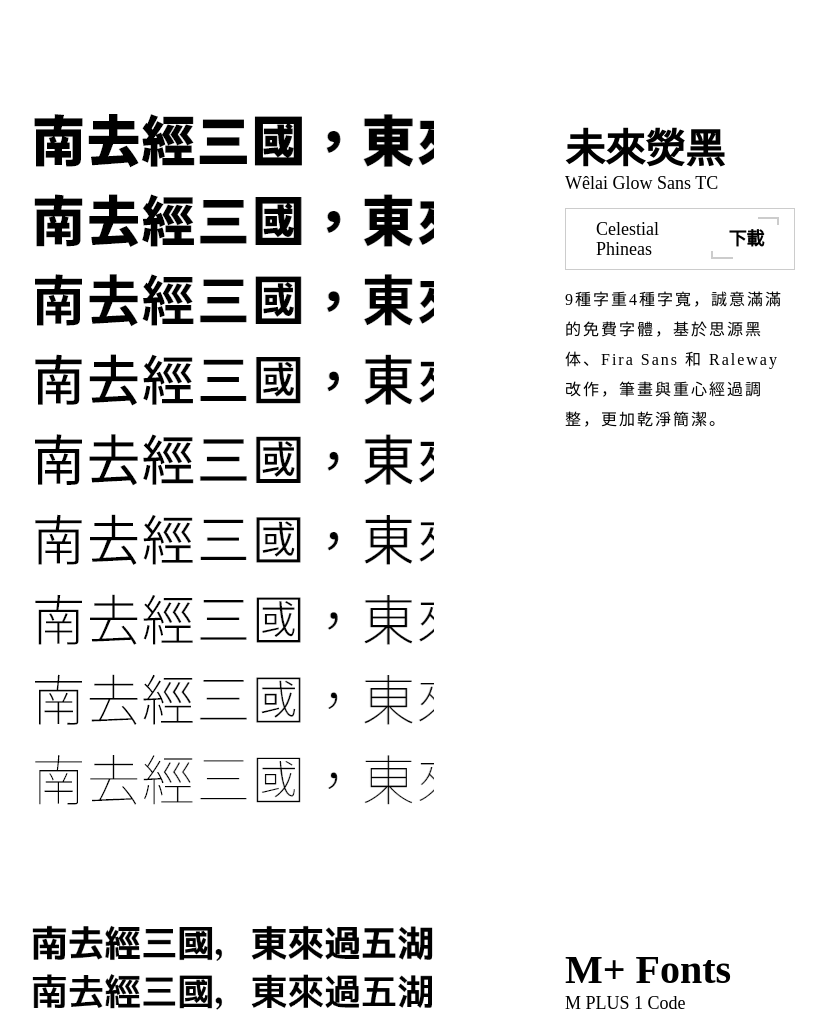
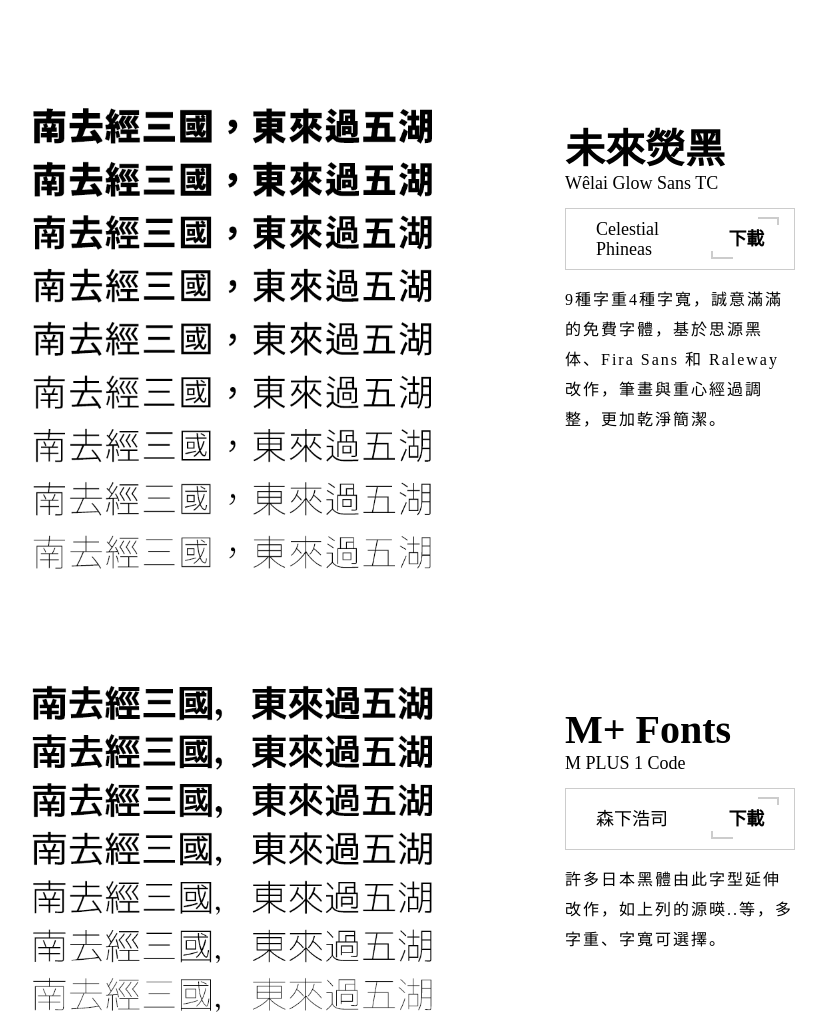
Before and after one commit to Huala17/fonts-sans, a plain HTML site: page index.html in a window 1280 px wide. Shown: the part 4434-5451 px from the top of the page, without its empty margins (227-1053 px from the left). Drawn offline with Linux system fonts and the light colour scheme.

Commit message:
Add files via upload

```diff
--- a/css/sans.css
+++ b/css/sans.css
@@ -219,7 +219,7 @@ nav{
 .img_shelf_7{
     background-image: url(../image/黑體/未來@3x.png);
     height: 37.5vw;
-    min-height: 720px;
+    min-height: 360px;
 }
 .img_shelf_8{
     background-image: url(../image/黑體/M+Fonts@3x.png);
```
